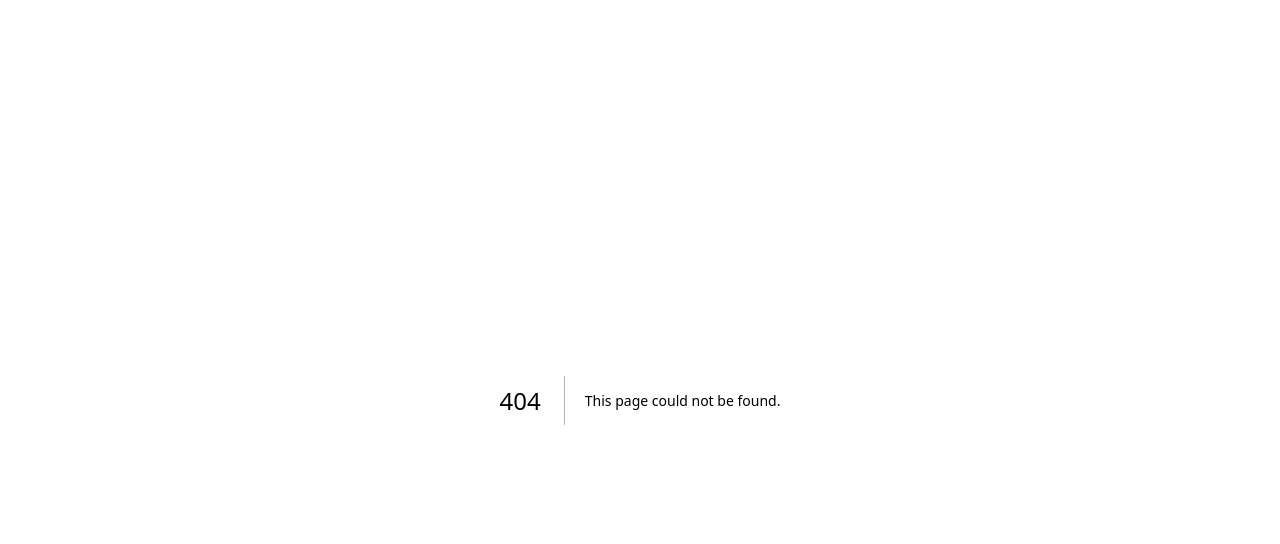
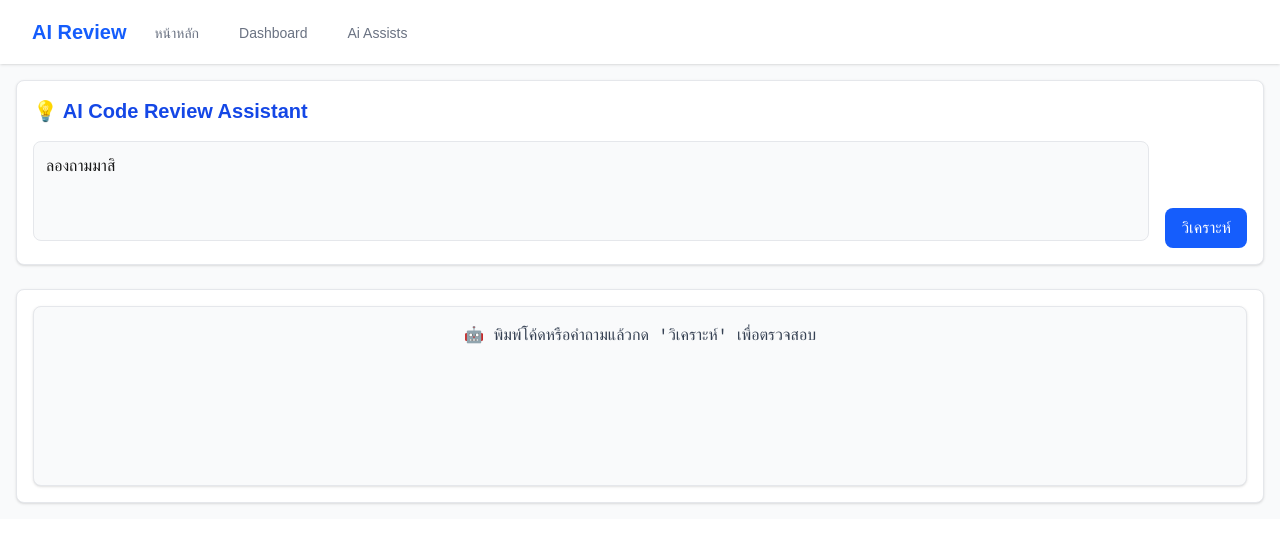
Before and after one commit to famefail/ai-review-improve, a Next.js app: page /ai-assists in a window 1280 px wide. Before the commit this address had no page. Shown: the top 544 px of the page. Built offline with nearby package versions, Linux system fonts and the light colour scheme.

Commit message:
refactor(dashboard): :recycle: refactor tabs and ai-assists

```diff
--- /dev/null
+++ b/app/(dashboard)/ai-assists/page.tsx
@@ -0,0 +1,11 @@
+import Chat from "@/components/chat/Chat";
+
+const AIAssists = () => {
+  return (
+    <div>
+      <Chat />
+    </div>
+  );
+};
+
+export default AIAssists;
--- a/app/(dashboard)/layout.tsx
+++ b/app/(dashboard)/layout.tsx
@@ -1,9 +1,10 @@
-import type { Metadata } from 'next';
-import Link from 'next/link';
+import Navigator from "@/components/general/Navigator";
+import type { Metadata } from "next";
+import Link from "next/link";
 
 export const metadata: Metadata = {
-  title: 'Dashboard - AI Code Review',
-  description: 'ติดตามคุณภาพโค้ดและการ deploy ของโปรเจ็ค',
+  title: "Dashboard - AI Code Review",
+  description: "ติดตามคุณภาพโค้ดและการ deploy ของโปรเจ็ค",
 };
 
 export default function DashboardLayout({
@@ -11,6 +12,11 @@ export default function DashboardLayout({
 }: Readonly<{
   children: React.ReactNode;
 }>) {
+  const navPages = [
+    { name: "หน้าหลัก", url: "/" },
+    { name: "Dashboard", url: "/overview" },
+    { name: "Ai Assists", url: "/ai-assists" },
+  ];
   return (
     <div className="bg-gray-50">
       <nav className="bg-white shadow-sm">
@@ -18,22 +24,11 @@ export default function DashboardLayout({
           <div className="flex justify-between h-16">
             <div className="flex">
               <div className="flex-shrink-0 flex items-center">
-                <Link href="/" className="font-bold text-xl text-blue-600">AI Review</Link>
-              </div>
-              <div className="hidden sm:ml-6 sm:flex sm:space-x-8">
-                <Link
-                  href="/"
-                  className="border-transparent text-gray-500 hover:border-gray-300 hover:text-gray-700 inline-flex items-center px-1 pt-1 border-b-2 text-sm font-medium"
-                >
-                  หน้าหลัก
-                </Link>
-                <Link
-                  href="/overview"
-                  className="border-blue-500 text-gray-900 inline-flex items-center px-1 pt-1 border-b-2 text-sm font-medium"
-                >
-                  Dashboard
+                <Link href="/" className="font-bold text-xl text-blue-600">
+                  AI Review
                 </Link>
               </div>
+              <Navigator />
             </div>
           </div>
         </div>
--- /dev/null
+++ b/components/general/Navigator.tsx
@@ -0,0 +1,32 @@
+"use client";
+
+import Link from "next/link";
+import { usePathname } from "next/navigation";
+
+const Navigator = () => {
+  const path = usePathname();
+  console.log(path);
+  const navPages = [
+    { name: "หน้าหลัก", url: "/" },
+    { name: "Dashboard", url: "/overview" },
+    { name: "Ai Assists", url: "/ai-assists" },
+  ];
+  return (
+    <div className="hidden sm:ml-6 sm:flex sm:space-x-8">
+      {navPages.map((page, index) => {
+        const key = `page-${index}`;
+        return (
+          <Link
+            key={key}
+            href={page.url}
+            className="border-transparent text-gray-500 hover:border-gray-300 hover:text-gray-700 inline-flex items-center px-1 pt-1 border-b-2 text-sm font-medium"
+          >
+            {page.name}
+          </Link>
+        );
+      })}
+    </div>
+  );
+};
+
+export default Navigator;
```
